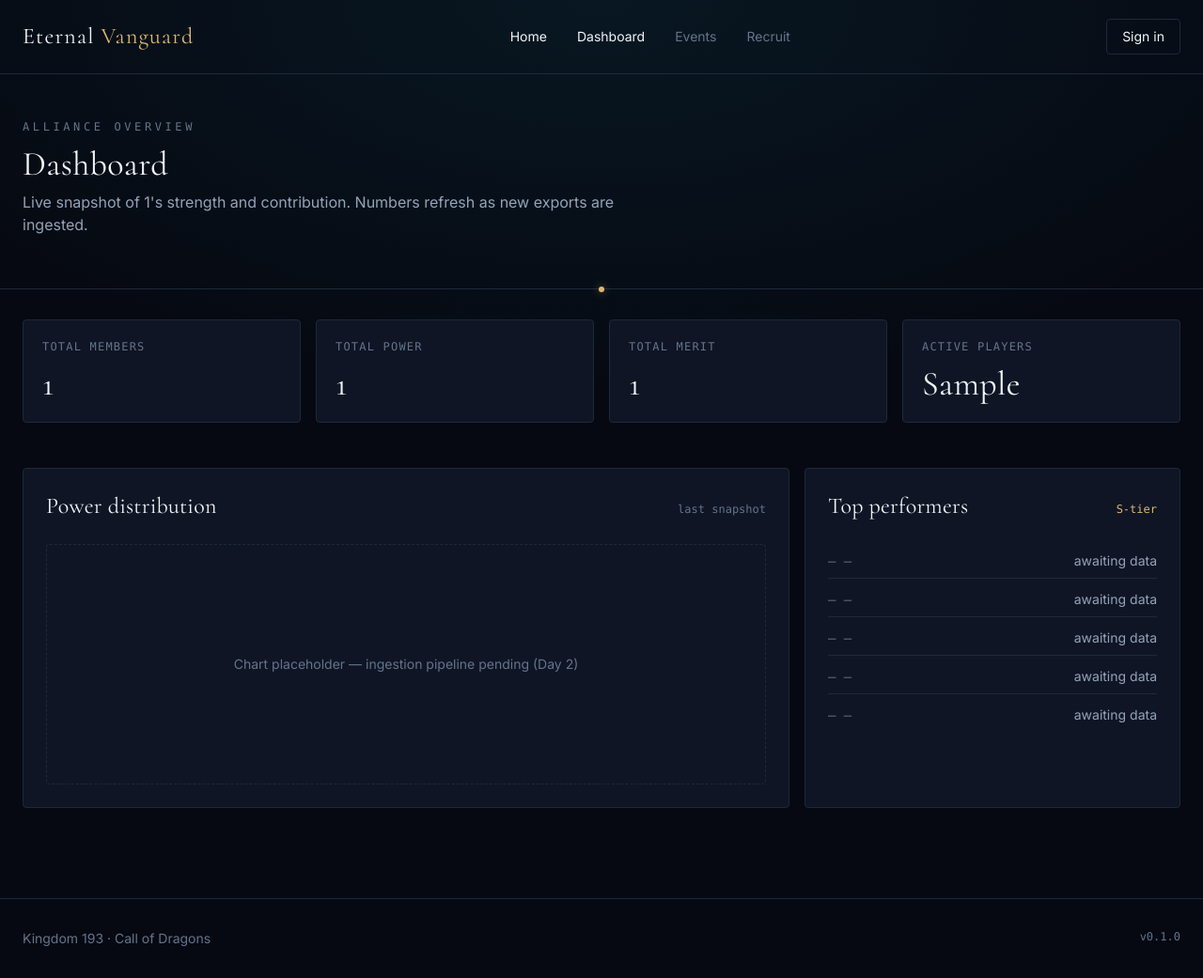
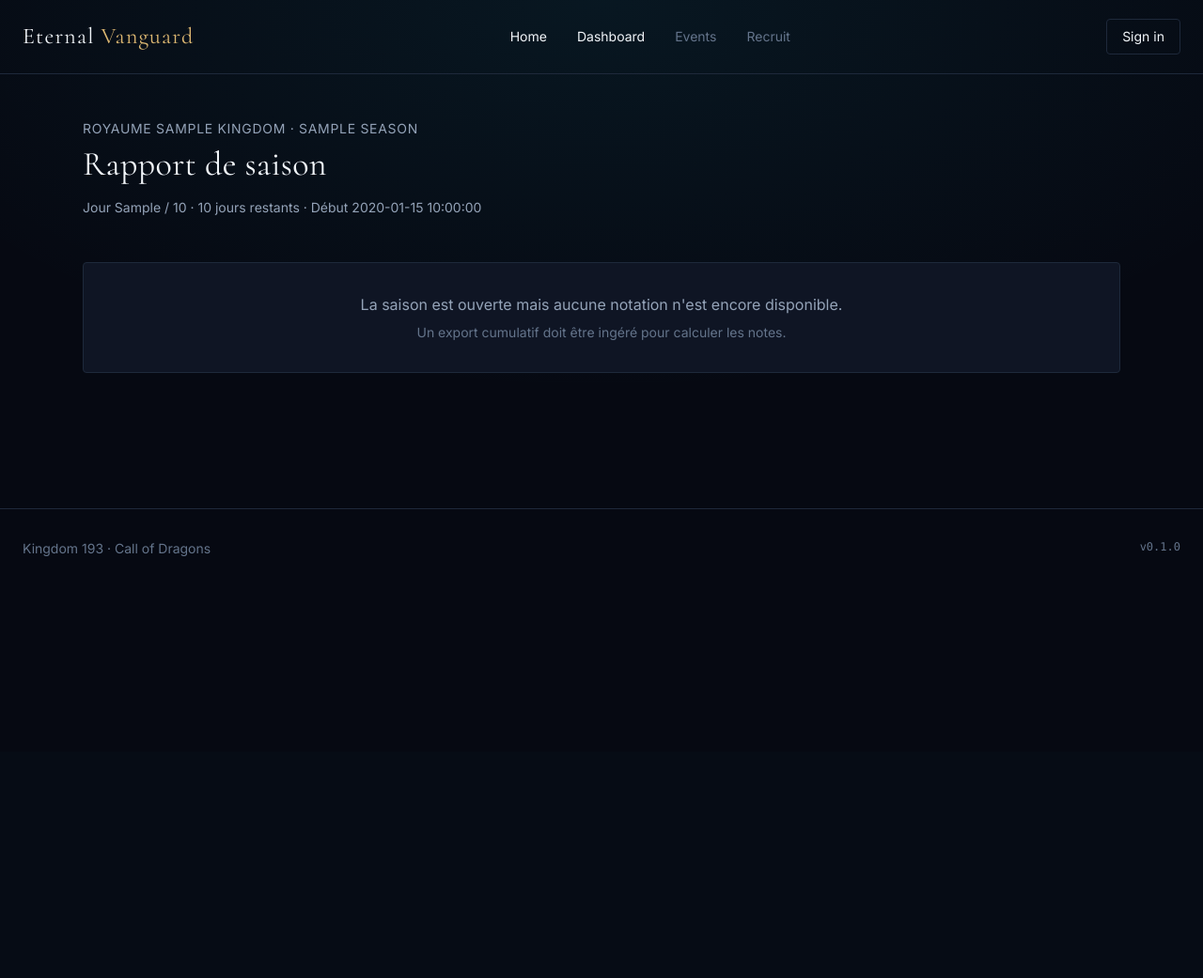
Before and after one commit to cristian-garciapina/eternal-vanguard-site, a FastAPI app: template app/templates/dashboard/overview.html in a window 1280 px wide. Shown: the whole page at 94% size. After the commit the page ends 592 px from the top, so only its background shows below. Run offline with FastAPI, Linux system fonts and the light colour scheme; the template is opened without the code that fills it: most values are stand-ins (such as "Sample title", 1, 10 or a date in 2020); some libraries are stand-ins or nearby versions.

Commit message:
feat(dashboard): wire live data on /dashboard
- Add app/queries.py with read-side aggregation functions
- Compute grade distribution, scored/farm/missing counts, M/P% avg
- Add top 15 performers list joined with member display names
- Add season progress computation (current day, days remaining)
- Create templates/dashboard/overview.html with data attributes
  for downstream visual styling (data-section/stat/grade/field/rank)

```diff
--- a/app/main.py
+++ b/app/main.py
@@ -4,7 +4,7 @@ Eternal Vanguard — main FastAPI application.
 - `/`              public landing
 - `/login`         public
 - `/logout`        public (POST)
-- `/dashboard`     authenticated
+- `/dashboard`     authenticated, all members
 - `/api/ingest`    bearer-token protected
 - `/healthz`       public
 """
@@ -15,8 +15,15 @@ from fastapi import Depends, FastAPI, Request
 from fastapi.responses import HTMLResponse, RedirectResponse
 from fastapi.staticfiles import StaticFiles
 from fastapi.templating import Jinja2Templates
+from sqlalchemy.orm import Session
 
-from .auth import RequiresLoginException, get_current_user, require_user
+from . import queries
+from .auth import (
+    RequiresLoginException,
+    get_current_user,
+    get_db,
+    require_user,
+)
 from .auth_routes import router as auth_router
 from .ingest import router as ingest_router
 from .models import User
@@ -28,7 +35,7 @@ STATIC_DIR = BASE_DIR / "static"
 app = FastAPI(
     title="Eternal Vanguard",
     description="Alliance management website for Call of Dragons — Kingdom 193.",
-    version="0.2.1",
+    version="0.3.0",
     docs_url="/_docs",
     redoc_url=None,
 )
@@ -45,11 +52,7 @@ templates = Jinja2Templates(directory=TEMPLATES_DIR)
 # --- Exception handlers ---------------------------------------------------
 @app.exception_handler(RequiresLoginException)
 async def requires_login_handler(request: Request, exc: RequiresLoginException):
-    """Anonymous visitor on a protected route → redirect to /login."""
-    return RedirectResponse(
-        url=f"/login?next={exc.next_url}",
-        status_code=303,
-    )
+    return RedirectResponse(url=f"/login?next={exc.next_url}", status_code=303)
 
 
 # --- Routes ---------------------------------------------------------------
@@ -73,18 +76,53 @@ async def landing(
 async def dashboard_overview(
     request: Request,
     user: User = Depends(require_user),
+    db: Session = Depends(get_db),
 ) -> HTMLResponse:
-    """Dashboard placeholder — real data wiring in the next step."""
-    placeholder_stats = {
-        "total_members": 142,
-        "total_power": "—",
-        "total_merit": "—",
-        "active_players": "—",
+    """Alliance overview — visible to any authenticated member."""
+    context: dict = {
+        "user": user,
+        "kingdom": 193,
+        "season": None,
+        "season_progress": None,
+        "snapshot": None,
+        "stats": None,
+        "distribution": {},
+        "top_performers": [],
+        "has_scores": False,
     }
+
+    season = queries.get_active_season(db)
+    if season is None:
+        return templates.TemplateResponse(
+            request=request, name="dashboard/overview.html", context=context
+        )
+
+    context["season"] = season
+    context["season_progress"] = queries.compute_season_progress(season)
+
+    snapshot = queries.get_scoring_snapshot(db, season)
+    if snapshot is None or not queries.has_any_scores(db, snapshot.id):
+        return templates.TemplateResponse(
+            request=request, name="dashboard/overview.html", context=context
+        )
+
+    stats = queries.get_dashboard_stats(db, season.id, snapshot.id)
+    stats["count_missing"] = queries.get_missing_count(db, season, snapshot.id)
+
+    context.update(
+        {
+            "snapshot": snapshot,
+            "stats": stats,
+            "distribution": queries.get_grade_distribution(db, season.id, snapshot.id),
+            "top_performers": queries.get_top_performers(
+                db, season.id, snapshot.id, limit=15
+            ),
+            "has_scores": True,
+        }
+    )
+
     return templates.TemplateResponse(
-        request=request,
-        name="dashboard/overview.html",
-        context={"stats": placeholder_stats, "user": user},
+        request=request, name="dashboard/overview.html", context=context
     )
 
 
--- a/app/templates/dashboard/overview.html
+++ b/app/templates/dashboard/overview.html
@@ -1,67 +1,101 @@
 {% extends "base.html" %}
+{% block title %}Dashboard · Eternal Vanguard{% endblock %}
+{% block content %}
+<div class="max-w-6xl mx-auto px-6 py-12" data-page="dashboard">
 
-{% block title %}Dashboard · Eternal Vanguard{% endblock %}
+  <section data-section="hero" class="mb-12">
+    <p class="text-sm text-secondary uppercase tracking-wider mb-2">
+      Royaume {{ kingdom }}{% if season %} · {{ season.name }}{% endif %}
+    </p>
+    <h1 class="font-display text-4xl mb-4">Rapport de saison</h1>
 
-{% block content %}
-<section class="max-w-7xl mx-auto px-6 pt-12 pb-6">
-  <p class="font-mono text-xs uppercase tracking-[0.3em] text-muted">Alliance overview</p>
-  <h1 class="font-display text-4xl mt-3">Dashboard</h1>
-  <p class="text-secondary mt-2 max-w-2xl">
-    Live snapshot of {{ stats.total_members if stats else "the alliance" }}'s strength
-    and contribution. Numbers refresh as new exports are ingested.
-  </p>
-</section>
+    {% if season_progress %}
+    <p class="text-secondary text-sm">
+      <span data-field="day-current">Jour {{ season_progress.day_current }}</span>
+      {% if season_progress.day_total %}
+        / {{ season_progress.day_total }}
+        · <span data-field="days-remaining">{{ season_progress.days_remaining }} jours restants</span>
+      {% endif %}
+      · Début {{ season_progress.start_date }}
+    </p>
+    {% endif %}
+  </section>
 
-<div class="signet max-w-7xl mx-auto my-8"></div>
+  {% if season is none %}
+    <div data-section="empty-state" class="border border-edge bg-card rounded p-8 text-center text-secondary">
+      <p>Aucune saison active pour le moment.</p>
+    </div>
 
-<!-- Stat cards ------------------------------------------------------------ -->
-<section class="max-w-7xl mx-auto px-6 grid grid-cols-2 lg:grid-cols-4 gap-4 mb-12">
-  <article class="bg-card border border-edge rounded p-5">
-    <p class="font-mono text-xs uppercase tracking-widest text-muted">Total members</p>
-    <p class="font-display text-4xl mt-3">{{ stats.total_members }}</p>
-  </article>
-  <article class="bg-card border border-edge rounded p-5">
-    <p class="font-mono text-xs uppercase tracking-widest text-muted">Total power</p>
-    <p class="font-display text-4xl mt-3">{{ stats.total_power }}</p>
-  </article>
-  <article class="bg-card border border-edge rounded p-5">
-    <p class="font-mono text-xs uppercase tracking-widest text-muted">Total merit</p>
-    <p class="font-display text-4xl mt-3">{{ stats.total_merit }}</p>
-  </article>
-  <article class="bg-card border border-edge rounded p-5">
-    <p class="font-mono text-xs uppercase tracking-widest text-muted">Active players</p>
-    <p class="font-display text-4xl mt-3">{{ stats.active_players }}</p>
-  </article>
-</section>
+  {% elif not has_scores %}
+    <div data-section="empty-state" class="border border-edge bg-card rounded p-8 text-center text-secondary">
+      <p>La saison est ouverte mais aucune notation n'est encore disponible.</p>
+      <p class="text-muted text-sm mt-2">Un export cumulatif doit être ingéré pour calculer les notes.</p>
+    </div>
 
-<!-- Charts + top performers ---------------------------------------------- -->
-<section class="max-w-7xl mx-auto px-6 grid grid-cols-1 lg:grid-cols-3 gap-4 mb-12">
-  <div class="lg:col-span-2 bg-card border border-edge rounded p-6">
-    <div class="flex justify-between items-baseline">
-      <h2 class="font-display text-2xl">Power distribution</h2>
-      <span class="text-muted text-xs font-mono">last snapshot</span>
-    </div>
-    <div class="mt-6 h-64 flex items-center justify-center text-muted text-sm border border-dashed border-edge rounded">
-      Chart placeholder — ingestion pipeline pending (Day 2)
-    </div>
-  </div>
+  {% else %}
 
-  <div class="bg-card border border-edge rounded p-6">
-    <div class="flex justify-between items-baseline">
-      <h2 class="font-display text-2xl">Top performers</h2>
-      <span class="text-gold text-xs font-mono">S-tier</span>
-    </div>
-    <ul class="mt-6 space-y-1 text-sm">
-      {% for i in range(5) %}
-      <li class="flex justify-between items-center py-2 border-b border-edge last:border-b-0">
-        <span class="text-muted font-mono">— —</span>
-        <span class="text-secondary">awaiting data</span>
-      </li>
-      {% endfor %}
-    </ul>
-  </div>
-</section>
+    <section data-section="stats" class="grid grid-cols-2 md:grid-cols-4 gap-4 mb-12">
+      <div data-stat="scored" class="border border-edge bg-card rounded p-4">
+        <p class="text-xs text-muted uppercase tracking-wider mb-2">Membres notés</p>
+        <p class="font-mono text-2xl">{{ stats.count_scored }}</p>
+      </div>
+      <div data-stat="farms" class="border border-edge bg-card rounded p-4">
+        <p class="text-xs text-muted uppercase tracking-wider mb-2">Comptes-fermes</p>
+        <p class="font-mono text-2xl">{{ stats.count_farm }}</p>
+      </div>
+      <div data-stat="mp-avg" class="border border-edge bg-card rounded p-4">
+        <p class="text-xs text-muted uppercase tracking-wider mb-2">M/P% moyen</p>
+        <p class="font-mono text-2xl">{{ "%.2f"|format(stats.mp_avg) }}<span class="text-base text-muted">%</span></p>
+      </div>
+      <div data-stat="missing" class="border border-edge bg-card rounded p-4">
+        <p class="text-xs text-muted uppercase tracking-wider mb-2">Absents</p>
+        <p class="font-mono text-2xl">{{ stats.count_missing }}</p>
+      </div>
+    </section>
 
-<!-- Chart.js will be wired on Day 2 once data flows. -->
-<script src="https://cdn.jsdelivr.net/npm/chart.js"></script>
+    <section data-section="distribution" class="mb-12">
+      <h2 class="font-display text-2xl mb-4">Distribution des notes</h2>
+      <div class="grid grid-cols-5 gap-3">
+        {% for grade in ['S', 'A', 'B', 'C', 'D'] %}
+          <div data-grade="{{ grade|lower }}" class="border border-edge bg-card rounded p-4 text-center">
+            <p class="font-display text-3xl mb-2" data-field="grade-letter">{{ grade }}</p>
+            <p class="font-mono text-xl" data-field="grade-count">{{ distribution.get(grade, 0) }}</p>
+          </div>
+        {% endfor %}
+      </div>
+    </section>
+
+    <section data-section="top-performers" class="mb-12">
+      <h2 class="font-display text-2xl mb-4">Tête de la Vanguard</h2>
+      <div class="border border-edge bg-card rounded overflow-hidden">
+        <table class="w-full text-sm">
+          <thead class="bg-elevated text-xs text-muted uppercase tracking-wider">
+            <tr>
+              <th class="px-4 py-3 text-left">Rang</th>
+              <th class="px-4 py-3 text-left">Opérateur</th>
+              <th class="px-4 py-3 text-center">Note</th>
+              <th class="px-4 py-3 text-right">M/P %</th>
+              <th class="px-4 py-3 text-right">Mérites</th>
+              <th class="px-4 py-3 text-right">Puissance</th>
+            </tr>
+          </thead>
+          <tbody>
+            {% for row in top_performers %}
+            <tr data-rank="{{ loop.index }}" class="border-t border-edge">
+              <td class="px-4 py-3 font-mono text-muted">{{ "%02d"|format(loop.index) }}</td>
+              <td class="px-4 py-3">{{ row.name }}</td>
+              <td class="px-4 py-3 text-center" data-grade="{{ row.grade|lower }}">{{ row.grade }}</td>
+              <td class="px-4 py-3 text-right font-mono">{{ "%.1f"|format(row.mp_ratio) }}%</td>
+              <td class="px-4 py-3 text-right font-mono">{{ row.merits_short }}</td>
+              <td class="px-4 py-3 text-right font-mono text-muted">{{ row.power_short }}</td>
+            </tr>
+            {% endfor %}
+          </tbody>
+        </table>
+      </div>
+    </section>
+
+  {% endif %}
+
+</div>
 {% endblock %}
```
Also changed, not shown: app/queries.py (added, +201 -0 lines).
